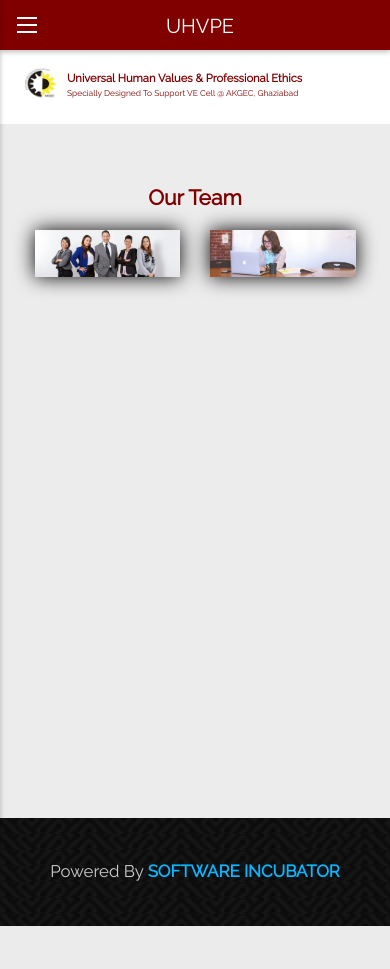
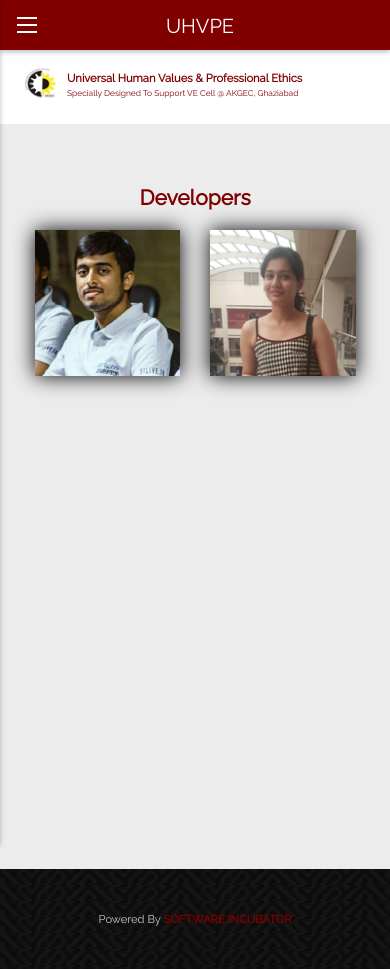
Before and after one commit to methi40/uhvpe, a Django app: page /developer/ in a window 390 px wide. Before the commit the page ends 926 px from the top, so only its background shows below. Run offline with Django 3.2, Linux system fonts and the light colour scheme; some libraries are stand-ins or nearby versions; some web fonts are replaced.

Commit message:
Add contact developer page

```diff
--- a/core/static/css/style.css
+++ b/core/static/css/style.css
@@ -179,10 +179,10 @@ ul {
 /* Footer
 ---------------------------------*/
 
-/*.footer{*/
-  /*background:url(../image/pw_maze_black_2X.png) left top repeat;*/
+footer{
+    margin-top: 6vh;
+}
 
-/*}*/
 
 .footer_link{
   color:#cccccc;
@@ -192,7 +192,7 @@ ul {
   padding:5vh 5vw;
 }
 .footer_link a{
-  color:#0ab6ff;
+  color:#800000;
   font-weight:600;
   text-decoration: none;
   transition:all 0.3s ease-in-out;
@@ -202,6 +202,12 @@ ul {
 
 .footer_link a:hover {
   color: #fff;
+}
+
+@media only screen and (max-width: 700px){
+    .footer_link{
+    font-size:.8em;
+    }
 }
 
 /*header*/
--- a/core/templates/base.html
+++ b/core/templates/base.html
@@ -18,7 +18,8 @@
   <script src="https://maxcdn.bootstrapcdn.com/bootstrap/3.3.7/js/bootstrap.min.js"></script>
   <script src="{% static 'js/jquery.min.js' %}"></script>
     <link href="https://fonts.googleapis.com/css?family=Raleway" rel="stylesheet">
-    <link href="{% static 'css/font-awesome.min.css' %}" rel="stylesheet" type="text/css" media="all" />
+    <link href="https://maxcdn.bootstrapcdn.com/font-awesome/4.7.0/css/font-awesome.min.css" rel="stylesheet"/>
+
 <style>
     .message {
     position: absolute;
@@ -27,7 +28,8 @@
     left: 25%;
     right: 25%;
         padding: 20px 20px 20px 20px;
-    background: #fde073;
+    background: #800000;
+        color:#fff;
     text-align: center;
 	animation-name: fadeout;
 	animation-duration: 2s;
--- a/core/templates/developer.html
+++ b/core/templates/developer.html
@@ -9,16 +9,16 @@
     <div class="team_member_section">
         <div class="container">
             <div class="team_member">
-                <div class="text-center heading" data-aos="flip-up">Our Team</div>
+                <div class="text-center heading" data-aos="flip-up">Developers</div>
                 <div class="col-lg-6 col-md-6 col-sm-6 col-xs-6 " data-aos="zoom-in">
                     <div class="view view-third">
-                        <img src="{%static 'image/2.jpg' %}" alt="Apoorva" class="img-responsive"/>
+                        <img src="{%static 'image/ap.jpeg' %}" alt="Apoorva" class="img-responsive"/>
                         <div class="mask">
                             <h4>Apoorva Pandey</h4>
                             <ul class="social-icons1">
-                                <li><a href="#"><i class="fa fa-google" aria-hidden="true"></i></a></li>
-                                <li><a href="#"><i class="fa fa-linkedin" aria-hidden="true"></i></a></li>
-                                <li><a href="#"><i class="fa fa-github" aria-hidden="true"></i></a></li>
+                                <li><a href="mailto:apoorvapandey365@gmail.com"><i class="fa fa-google" aria-hidden="true"></i></a></li>
+                                <li><a href="https://www.linkedin.com/in/apoorva-pandey-bb6603130/" target="_blank"><i class="fa fa-linkedin" aria-hidden="true"></i></a></li>
+                                <li><a href="http://github.com/apoorvaeternity" target="_blank"><i class="fa fa-github" aria-hidden="true"></i></a></li>
                             </ul>
                             <p class="info">Developer</p>
                         </div>
@@ -26,13 +26,13 @@
                 </div>
                 <div class="col-lg-6 col-md-6 col-sm-6 col-xs-6 team-agile" data-aos="zoom-in">
                     <div class="view view-third">
-                        <img src="{%static 'image/1.jpg' %}" alt="Kanika Singhal" class="img-responsive"/>
+                        <img src="{%static 'image/kanika.png' %}" alt="Kanika Singhal" class="img-responsive"/>
                         <div class="mask">
                             <h4>Kanika Singhal</h4>
                             <ul class="social-icons1">
-                                <li><a href="#"><i class="fa fa-google" aria-hidden="true"></i></a></li>
-                                <li><a href="#"><i class="fa fa-linkedin" aria-hidden="true"></i></a></li>
-                                <li><a href="#"><i class="fa fa-github" aria-hidden="true"></i></a></li>
+                                {# <li><a href="#"><i class="fa fa-google" aria-hidden="true"></i></a></li> #}
+                                <li><a href="https://www.linkedin.com/in/kanika-singhal-867a28140/" target="_blank"><i class="fa fa-linkedin" aria-hidden="true"></i></a></li>
+                                {# <li><a href="#"><i class="fa fa-github" aria-hidden="true"></i></a></li> #}
                             </ul>
                             <p class="info">Designer</p>
                         </div>
--- a/core/templates/header.html
+++ b/core/templates/header.html
@@ -63,7 +63,7 @@
             <li><a href="javascript:void(0)">Contact</a>
                 <ul class="dropdown">
                     <li><a href="{%url 'contact'%}">UHVPE Cell</a></li>
-                  {#  <li><a href="{%url 'developer'%}">Developer</a></li> #}
+                   <li><a href="{%url 'developer'%}">Developer</a></li>
 
 
                 </ul>
--- a/core/urls.py
+++ b/core/urls.py
@@ -28,6 +28,6 @@ urlpatterns = [
     url(r'^event/$', EventRegistrationView.as_view(), name='event'),
     url(r'^past-workshop/$', PastWorkshopDetailView.as_view(), name='past-workshop'),
     url(r'^uhvpe-program/$', UHVPEProgramView.as_view(), name='uhvpe-program'),
-url(r'^developer/$', DeveloperView.as_view(), name='developer'),
+    url(r'^developer/$', DeveloperView.as_view(), name='developer'),
     url(r'^$', IndexView.as_view(), name='home'),
 ]
```
Also changed, not shown: core/static/image/ap.jpeg (added), core/static/image/kanika.png (added).
